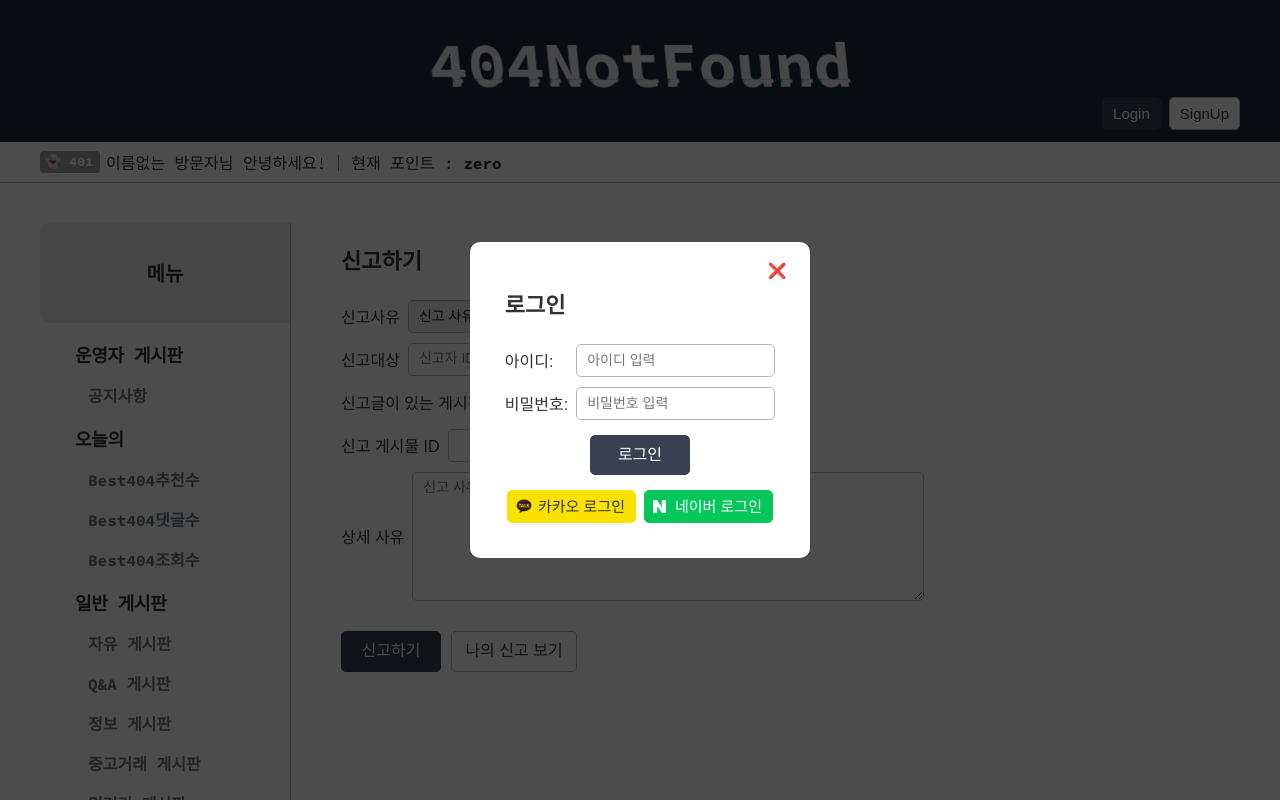
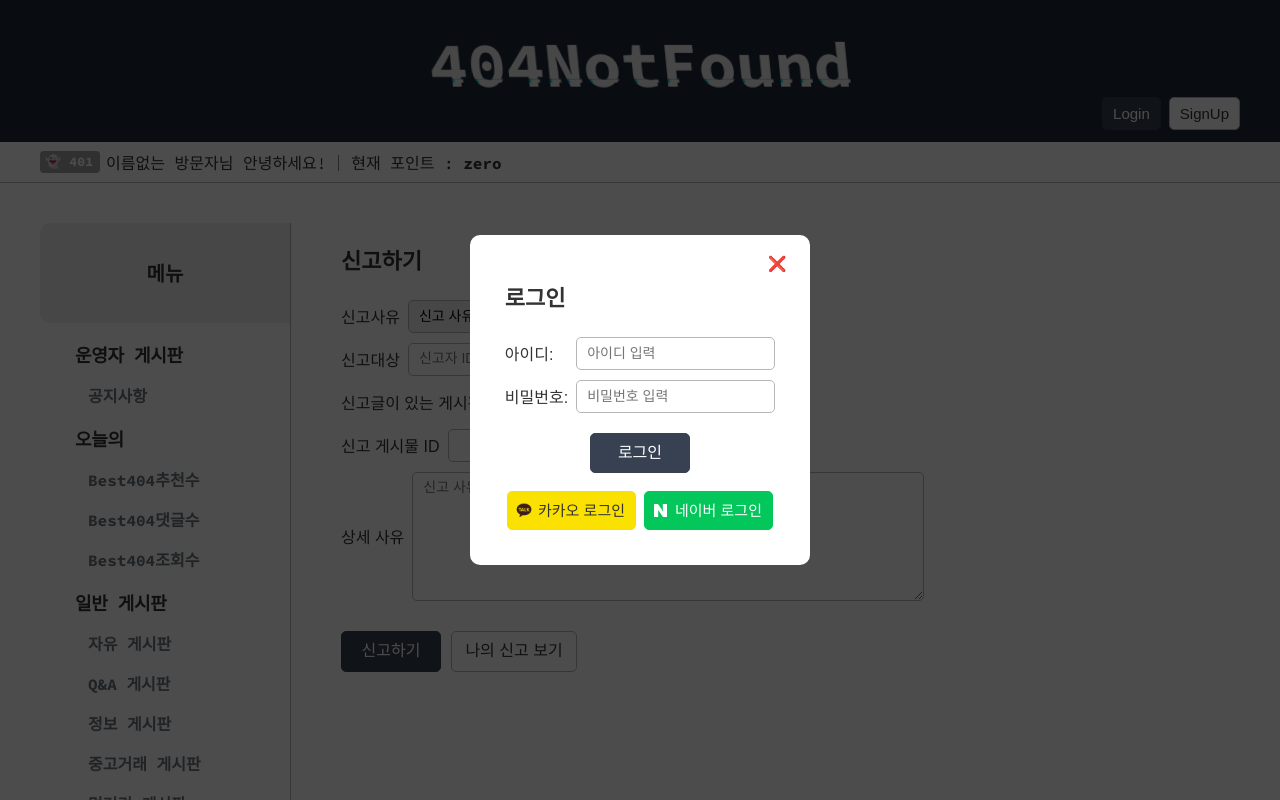
Before and after one commit to jojeongtae/404NotFound, a React (Create React App) app: page /board/user/report in a window 1280 px wide. Both pictures are taken after a click on the button "Login". Shown: the top 800 px of the page. Built offline with nearby package versions, Linux system fonts and the light colour scheme.

Commit message:
board-view css align

```diff
--- a/src/features/auth/LoginForm.js
+++ b/src/features/auth/LoginForm.js
@@ -135,8 +135,8 @@ const LoginForm = ({ onClose }) => {
         </div>
       </form>
       <div className="oauth2_wrap">
-        <button type='button' onClick={handleKakaoLogin} className="kakao">카카오 로그인</button>
-        <button type='button' onClick={handleNaverLogin} className="naver">
+        <button type='button' onClick={handleKakaoLogin} className="btn kakao">카카오 로그인</button>
+        <button type='button' onClick={handleNaverLogin} className="btn naver">
           <span className="svg-wrap">
             <svg viewBox="0 0 24 24" fill="none" xmlns="http://www.w3.org/2000/svg">
               <path d="M16.273 12.845 7.376 0H0v24h7.727V11.155L16.624 24H24V0h-7.727v12.845z"></path>
--- a/src/style/common.css
+++ b/src/style/common.css
@@ -20,17 +20,18 @@
 .login-modal .login-item label{display:flex;gap:8px;align-items:center;}
 .login-modal .login-item label span{flex-basis:70px;}
 .login-modal .login-item input{margin-left:0;}
-.login-modal .btn_wrap{margin:15px 0 15px;text-align:center;}
+.login-modal .btn_wrap{margin:20px 0 18px;text-align:center;}
 .login-modal .oauth2_wrap{text-align:center;}
-.login-modal .kakao{position:relative;padding-left:30px;border-color:#fae100;background-color:#fae100;color:var(--text-color);}
-.login-modal .kakao:before{display:block;content:'';position:absolute;top:5px;left:6px;width:20px;height:20px;background:url("/public/kakao_icon.png") center/contain no-repeat;}
+.login-modal .oauth2_wrap button{position:relative;padding:8px 10px 8px 30px;}
+.login-modal .kakao{border-color:#fae100;background-color:#fae100;color:var(--text-color);}
+.login-modal .kakao:before{display:block;content:'';position:absolute;top:8px;left:6px;width:20px;height:20px;background:url("/public/kakao_icon.png") center/contain no-repeat;}
 
-.login-modal .naver{position:relative;padding-left:30px;border-color:#03c75a;background-color:#03c75a;color:var(--bg-color);}
-.login-modal .svg-wrap{position:absolute;top:6px;left:8px;}
+.login-modal .naver{border-color:#03c75a;background-color:#03c75a;color:var(--bg-color);}
+.login-modal .svg-wrap{position:absolute;top:9px;left:9px;}
 .login-modal svg{width:13px;height:13px;fill:#fff;}
 
 
-    /* 내 정보 수정 */
+/* 내 정보 수정 */
 .userinfo-modal .tab-container{}
 .userinfo-modal .tab-container ul{display:flex;flex-direction:column;gap:8px;}
 .userinfo-modal .tab-container li input{margin-left:0}
@@ -72,6 +73,8 @@
 .board-view .search-board-form form{display:flex;}
 .board-view .search-board-form .search-input{flex-grow:1;}
 .board-view .search-board-form .submit{min-width:70px;}
+
+.board-view .table.post-list tbody .post-author{text-align:left;}
 
 .board-view .pagination{display:flex;justify-content:center;align-items:center;gap:10px; margin:25px 0 20px;}
 .board-view .pagination button{margin-left:0;}
@@ -212,6 +215,7 @@
 
 /* 랭킹 */
 .ranking-page{position:relative;max-width:750px;margin:50px auto;padding:55px 70px 55px;border-radius:14px;box-shadow:0 4px 12px rgba(0, 0, 0, 0.2);}
+
 .ranking-page .ranking-list{display:flex;flex-direction:column;gap:8px;text-align:left;}
 .ranking-page .ranking-item{position:relative;}
 .ranking-page .ranking-item .item-anchor{display:inline-flex;justify-content:flex-start;align-items:center;gap:8px;padding:3px 10px;border-radius:5px;font-size:17px;letter-spacing:-0.03em;color:var(--text-color);text-decoration:none;transition:background .2s;}
```
